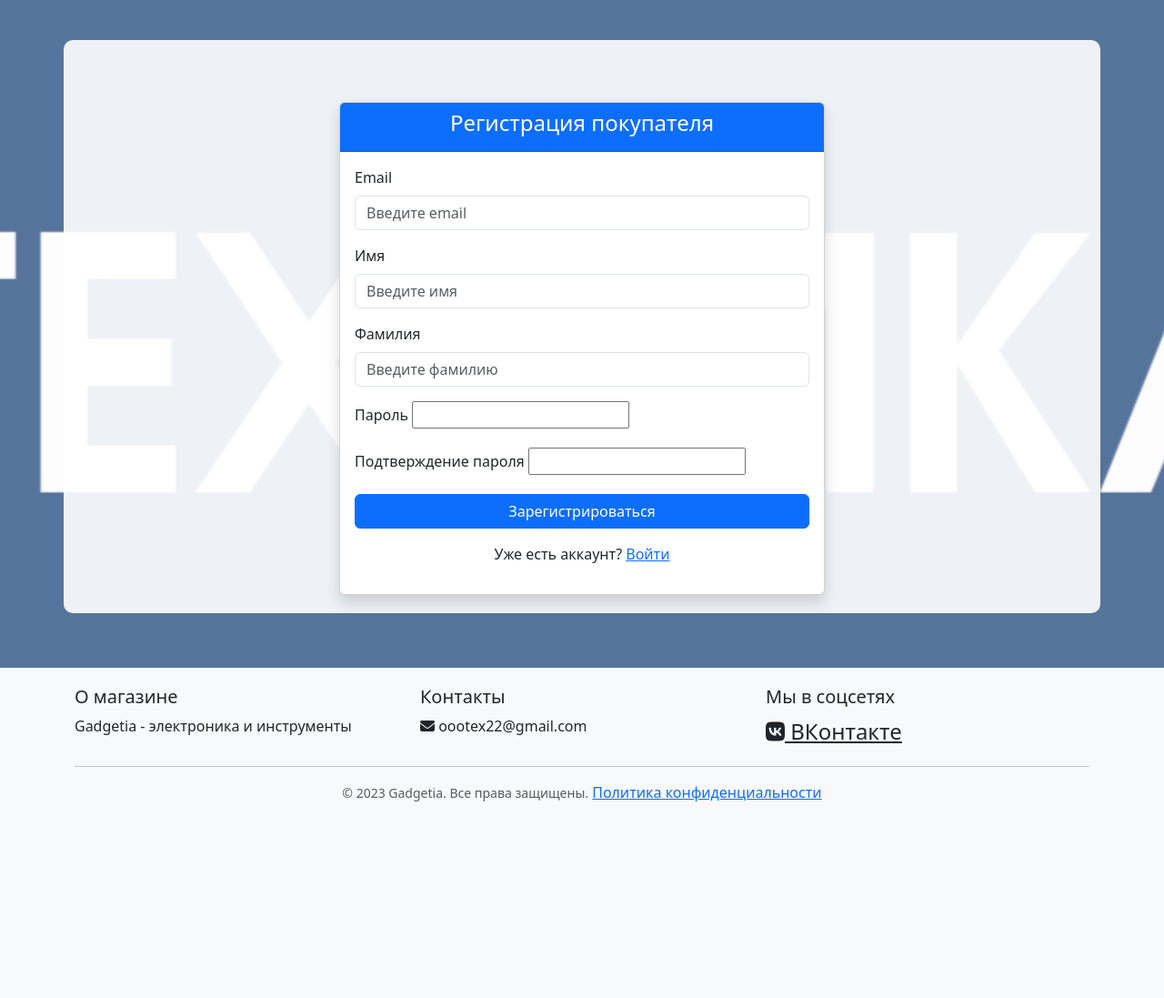
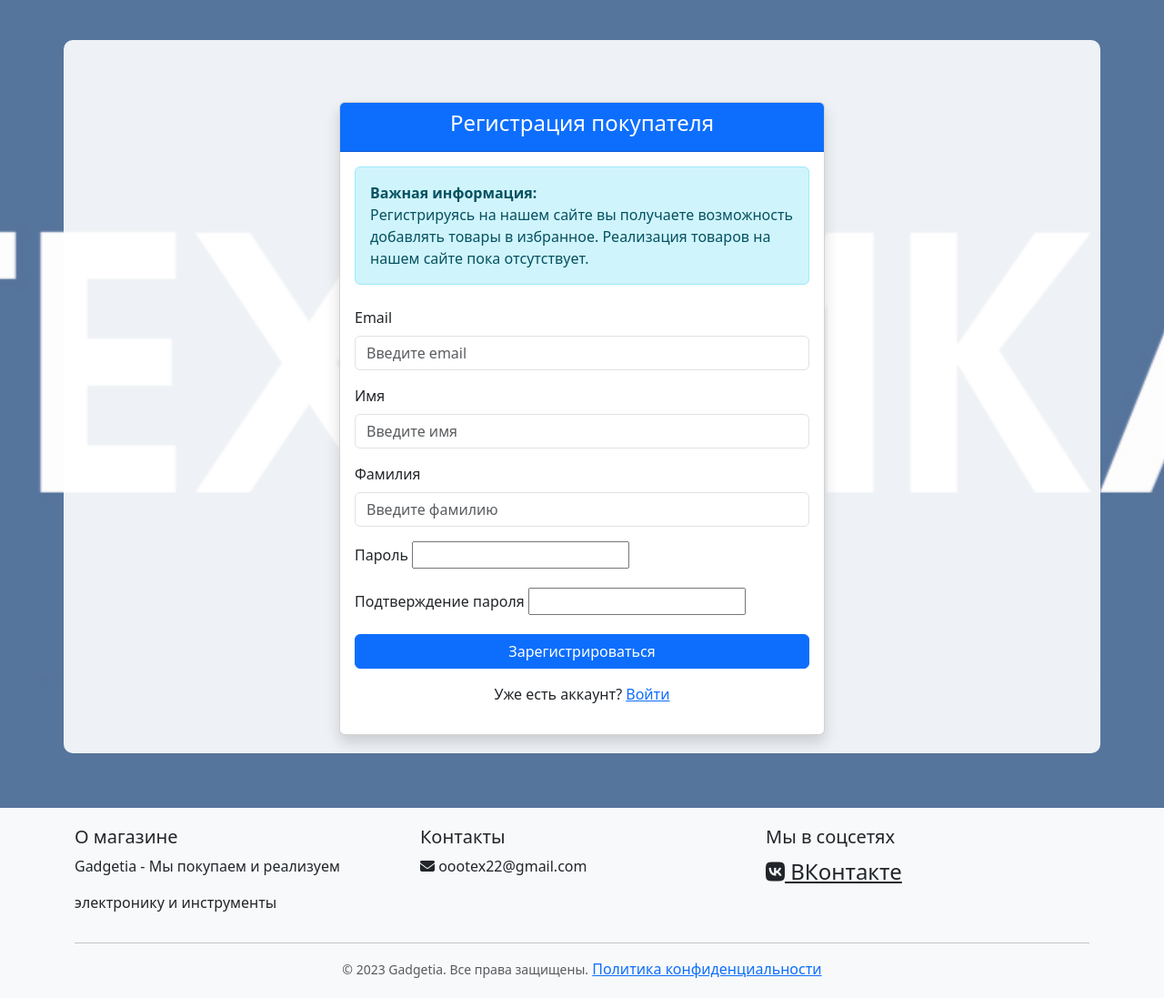
Before and after one commit to NikolayChegivarov/TechnologyStore, a Django app: page /signup/ in a window 1280 px wide. Shown: the part 56-1153 px from the top of the page at 91% size. Before the commit the page ends 937 px from the top, so only its background shows below. Run offline with Django 5.2, Linux system fonts and the light colour scheme; parts of the project's set-up code (start-up, migrations or seed data) failed here and were passed over.

Commit message:
добавил предупреждение при регистрации

```diff
--- a/store_app/templates/auth/signup.html
+++ b/store_app/templates/auth/signup.html
@@ -9,6 +9,13 @@
                     <h4>Регистрация покупателя</h4>
                 </div>
                 <div class="card-body">
+                    <!-- Добавленное объявление -->
+                    <div class="alert alert-info mb-4">
+                        <strong>Важная информация:</strong><br>
+                        Регистрируясь на нашем сайте вы получаете возможность добавлять товары в избранное.
+                        Реализация товаров на нашем сайте пока отсутствует.
+                    </div>
+
                     <form method="post">
                         {% csrf_token %}
 
--- a/store_app/templates/base.html
+++ b/store_app/templates/base.html
@@ -176,7 +176,8 @@
             <div class="row">
                 <div class="col-md-4">
                     <h5>О магазине</h5>
-                    <p>Gadgetia - электроника и инструменты</p>
+                    <p>Gadgetia - Мы покупаем и реализуем</p>
+                    <p>электронику и инструменты</p>
                 </div>
                 <div class="col-md-4">
                     <h5>Контакты</h5>
```
